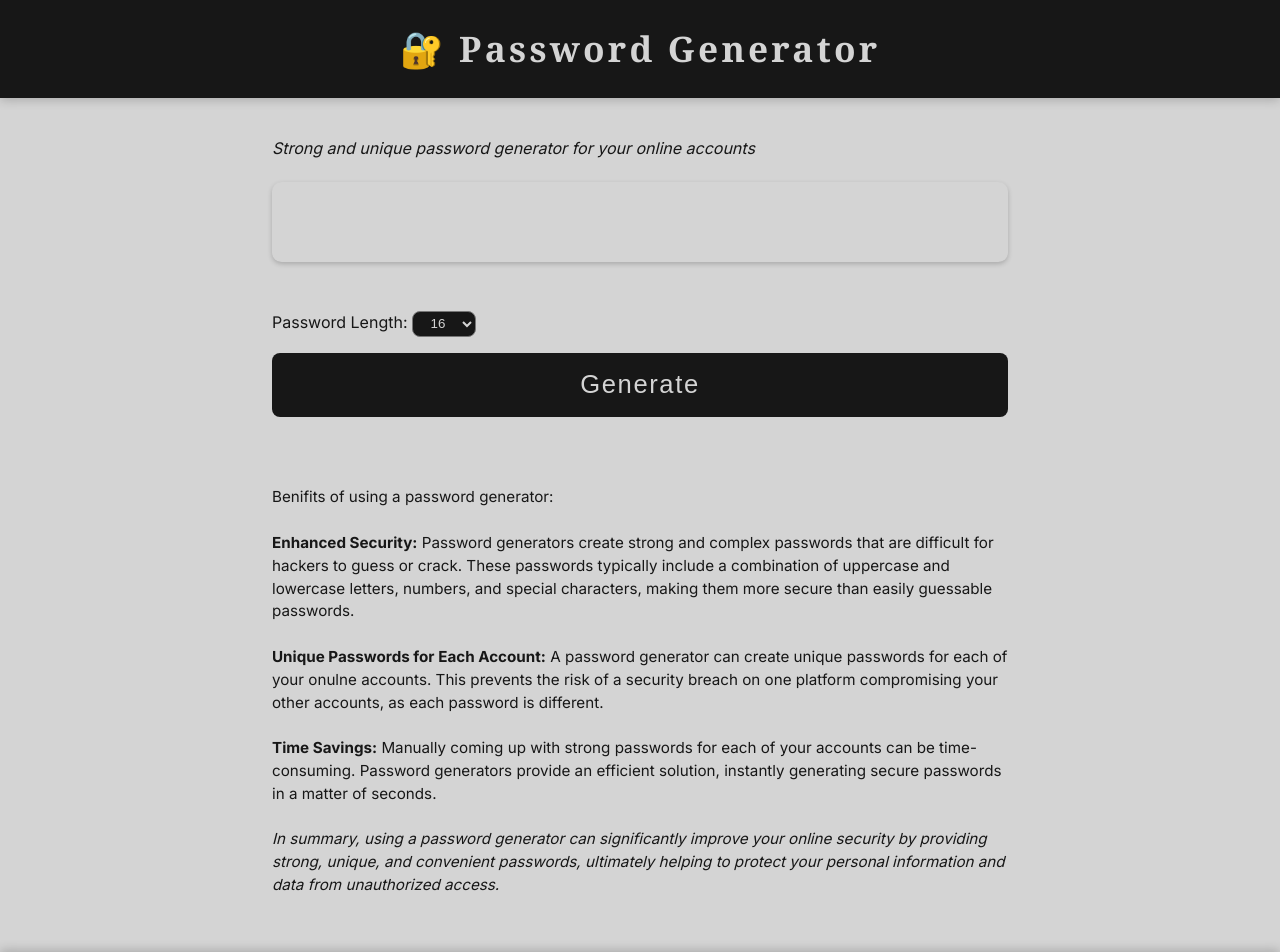
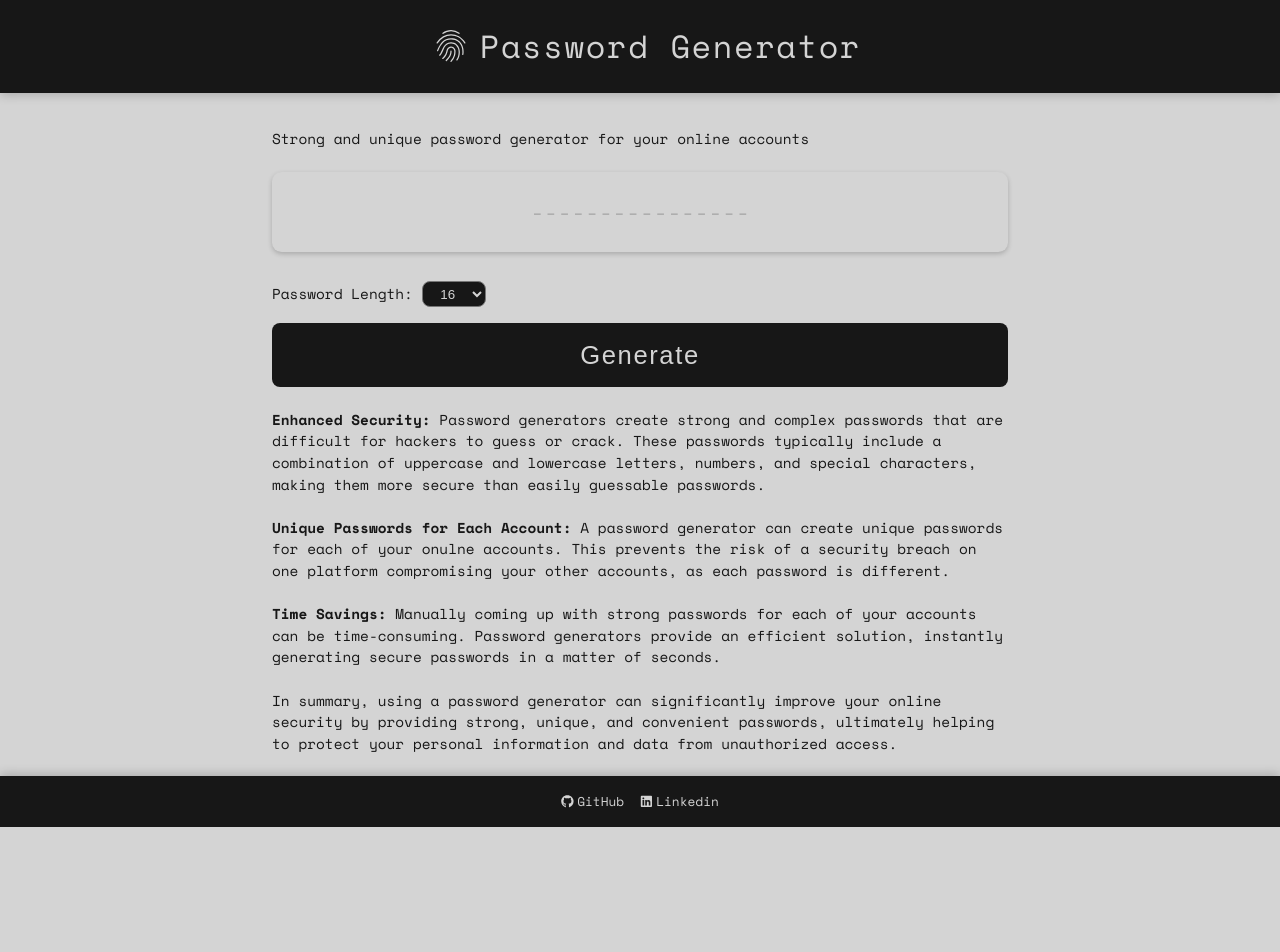
Before and after one commit to xumed001/password-generator, a React (Vite) app in the folder password-generator/: page / in a window 1280 px wide. Shown: the top 952 px of the page. After the commit the page ends 827 px from the top, so only its background shows below. Built offline with nearby package versions, Linux system fonts and the light colour scheme.

Commit message:
updated code+styles, added react-icons

```diff
--- a/password-generator/index.html
+++ b/password-generator/index.html
@@ -5,7 +5,8 @@
     <meta name="viewport" content="width=device-width, initial-scale=1.0" />
     <link rel="preconnect" href="https://fonts.googleapis.com">
     <link rel="preconnect" href="https://fonts.gstatic.com" crossorigin>
-    <link href="https://fonts.googleapis.com/css2?family=Inter:wght@400;500;700&display=swap" rel="stylesheet">
+    <link href="https://fonts.googleapis.com/css2?family=Space+Mono:wght@400;700&display=swap" rel="stylesheet">
+    <link rel="stylesheet" href="https://fonts.googleapis.com/css2?family=Material+Symbols+Outlined:opsz,wght,FILL,GRAD@24,400,0,0" />
     <title>Password Generator</title>
     <script type="module" src="/src/main.jsx" defer></script>
   </head>
--- a/password-generator/package.json
+++ b/password-generator/package.json
@@ -12,7 +12,8 @@
   "dependencies": {
     "js-sha256": "^0.10.1",
     "react": "^18.2.0",
-    "react-dom": "^18.2.0"
+    "react-dom": "^18.2.0",
+    "react-icons": "^4.12.0"
   },
   "devDependencies": {
     "@types/react": "^18.2.15",
--- a/password-generator/src/App.css
+++ b/password-generator/src/App.css
@@ -20,7 +20,7 @@
 body {
   line-height: 1.5;
   -webkit-font-smoothing: antialiased;
-  font-family: 'Inter', sans-serif;
+  font-family: 'Space Mono', monospace;
   background-color: var(--main-light-color);
   color: var(--main-dark-color);
 }
@@ -32,18 +32,28 @@ body {
   flex-direction: column;
 }
 
+.react-icons {
+  vertical-align: middle;
+}
+
 .header-nav {
+  display: flex;
+  justify-content: center;
+  align-items: center;
   background-color: var(--main-dark-color);
   box-shadow: rgb(0 0 0 / 20%) 0 2px 10px;
   padding: 1.4rem;
   text-align: center;
-  margin-bottom: 1.4rem;
+  margin-bottom: 1.2rem;
 }
 .header-nav h1 {
-  font-family: Cambria, Cochin, Georgia, Times, 'Times New Roman', serif;
-  font-size: 1.8rem;
-  font-weight: 700;
-  letter-spacing: 0.1rem;
+  display: flex;
+  justify-content: center;
+  align-items: center;
+  gap: 0.8rem;
+  margin-left: 1rem;
+  font-size: 1.6rem;
+  font-weight: 500;
   color: var(--main-light-color);
 }
 
@@ -57,13 +67,17 @@ main {
 
 main .top-text {
   margin: 1rem 0;
-  font-size: 1rem;
+  font-size: 0.8rem;
   margin-bottom: 1.4rem;
 }
 
+.custom-select label {
+  font-size: 0.8rem;
+}
+
 main .bottom-text {
-  margin: 2rem 0;
-  font-size: 0.95rem;
+  /* margin: 0; */
+  font-size: 0.8rem;
   text-align: justify;
 }
 
@@ -75,7 +89,7 @@ main .displayPassword {
   display: flex;
   justify-content: center;
   align-items: center;
-  margin-bottom: 2rem;
+  margin-bottom: 0.8rem;
 
   font-size: 1.1rem;
   line-height: normal;
@@ -88,8 +102,7 @@ main .displayPassword p {
 }
 
 main .userInput {
-  margin-bottom: 2rem;
-  height: 10rem;
+  height: fit-content;
 }
 
 main .custom-select {
@@ -109,6 +122,7 @@ select {
 
 main .userSubmit {
   width: 100%;
+  padding: 0 1rem;
   height: 4rem;
   border-radius: 0.5rem;
   border: none;
@@ -120,12 +134,25 @@ main .userSubmit {
 }
 
 footer {
+  display: flex;
+  justify-content: center;
+  align-items: center;
+  gap: 1rem;
   margin-top: auto;
   padding: 1rem;
   background-color: var(--main-dark-color);
   color: var(--main-light-color);
   box-shadow: rgb(0 0 0 / 20%) 0 -2px 10px;
   text-align: center;
+}
+
+footer p {
+  display: flex;
+  justify-content: center;
+  align-items: center;
+  gap: 0.2rem;
+  line-height: normal;
+  font-size: 0.8rem;
 }
 
 /* ---------------------------------------------------------------------- */
@@ -136,18 +163,31 @@ footer {
   }
 
   .header-nav h1 {
-    font-size: 2.2rem;
-    letter-spacing: 0.2rem;
+    display: flex;
+    justify-content: center;
+    align-items: center;
+    gap: 0.8rem;
+    font-size: 2rem;
+    letter-spacing: 0.1rem;
+    /* font-weight: bold; */
   }
 
   main .displayPassword {
-    font-size: 1.7rem;
+    font-size: 1.4rem;
     line-height: normal;
-    letter-spacing: 0.4rem;
+    letter-spacing: 0.3rem;
+  }
+  main .top-text {
+    font-size: 0.9rem;
+  }
+
+  .custom-select label {
+    font-size: 0.9rem;
   }
 
   main .bottom-text {
     text-align: left;
+    font-size: 0.9rem;
   }
 
   main .userSubmit:hover {
--- a/password-generator/src/components/Footer.jsx
+++ b/password-generator/src/components/Footer.jsx
@@ -1,10 +1,17 @@
 //
 //
+import { FaGithub } from "react-icons/fa";
+import { FaLinkedin } from "react-icons/fa";
 
 function Footer() {
     return (
         <footer>
-            GitHub
+            <p>
+                <FaGithub />GitHub
+            </p>
+            <p>
+                <FaLinkedin />Linkedin
+            </p>
         </footer>
     )
 }
--- a/password-generator/src/components/Main.jsx
+++ b/password-generator/src/components/Main.jsx
@@ -43,15 +43,15 @@ function Main() {
     return (
         <main>
             <p className="top-text">
-                <em>Strong and unique password generator for your online accounts</em>
+                Strong and unique password generator for your online accounts
             </p>
             <div>
                 <div className='displayPassword'>
-                    {pass ? pass : <p></p>}
+                    {pass ? pass : <p>----------------</p>}
                 </div>
                 <div className='userInput'>
                     <div className="custom-select">
-                        <label htmlFor="">Password Length: </label>
+                        <label>Password Length: </label>
                         <select onChange={handleChangeLength} >
                             {options.map((option, index) => {
                                 return(
@@ -70,7 +70,7 @@ function Main() {
                 </div>
             </div>
             <div className="bottom-text">
-                <p>Benifits of using a password generator: </p>
+                {/* <p>Benifits of using a password generator: </p> */}
                 <br />
                 <p><strong> Enhanced Security:</strong> Password generators create strong and complex passwords that are difficult for hackers to guess or crack. These passwords typically include a combination of uppercase and lowercase letters, numbers, and special characters, making them more secure than easily guessable passwords.</p>
                 <br />
@@ -78,7 +78,8 @@ function Main() {
                 <br />
                 <p><strong> Time Savings:</strong> Manually coming up with strong passwords for each of your accounts can be time-consuming. Password generators provide an efficient solution, instantly generating secure passwords in a matter of seconds.</p>
                 <br />
-                <p><em>In summary, using a password generator can significantly improve your online security by providing strong, unique, and convenient passwords, ultimately helping to protect your personal information and data from unauthorized access.</em></p>
+                <p>In summary, using a password generator can significantly improve your online security by providing strong, unique, and convenient passwords, ultimately helping to protect your personal information and data from unauthorized access.
+                </p>
                 <br />
             </div>
 
--- a/password-generator/src/components/NavBar.jsx
+++ b/password-generator/src/components/NavBar.jsx
@@ -1,11 +1,14 @@
 //
 //
+import { SiMonkeytie } from "react-icons/si";
 
 function NavBar() {
     return (
         <header >
             <nav className="header-nav">
-                <h1>🔐 Password Generator</h1>
+                <h1>
+                    <SiMonkeytie /> Password Generator
+                </h1>
             </nav>
         </header>
     )
```
Also changed, not shown: 1 other file (tests, documents, lock files or other folders).
